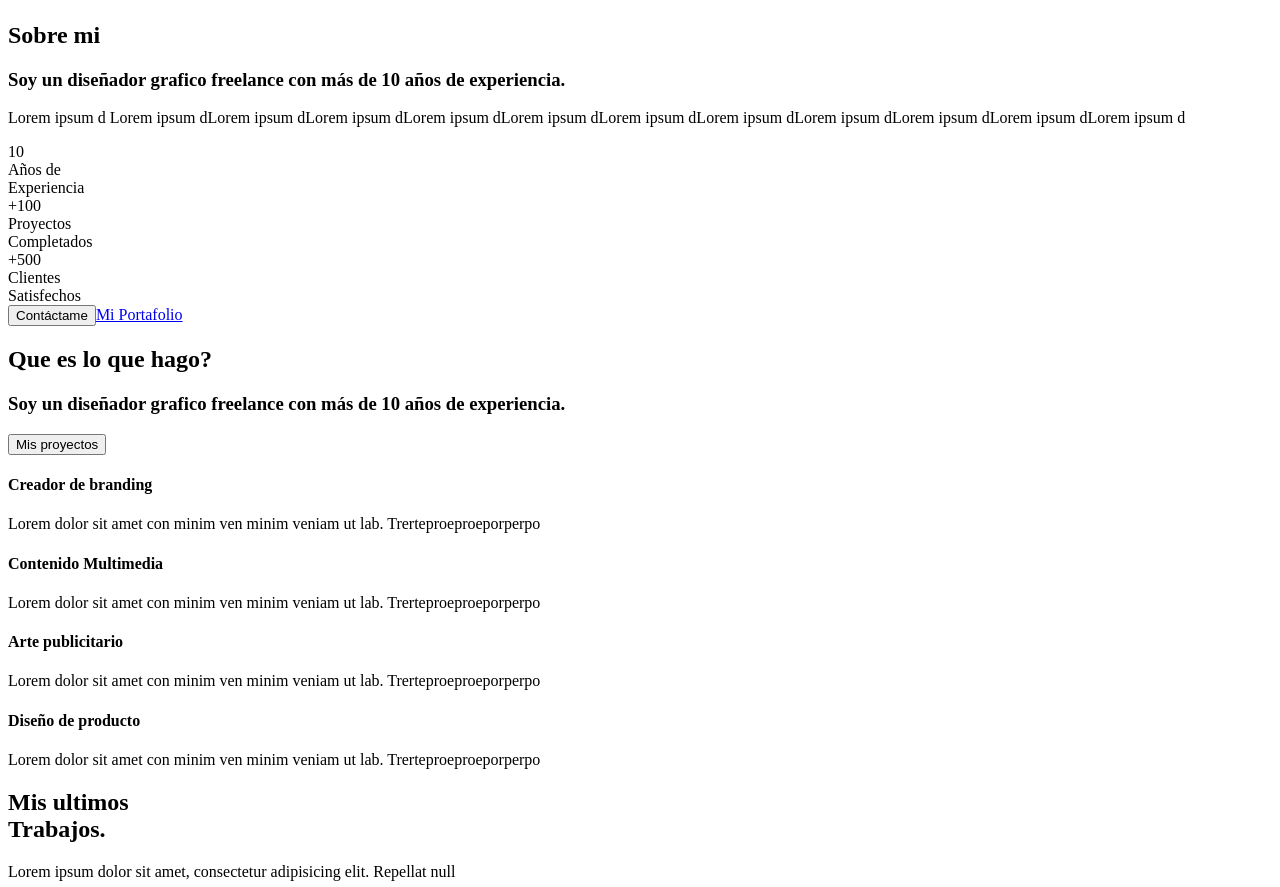
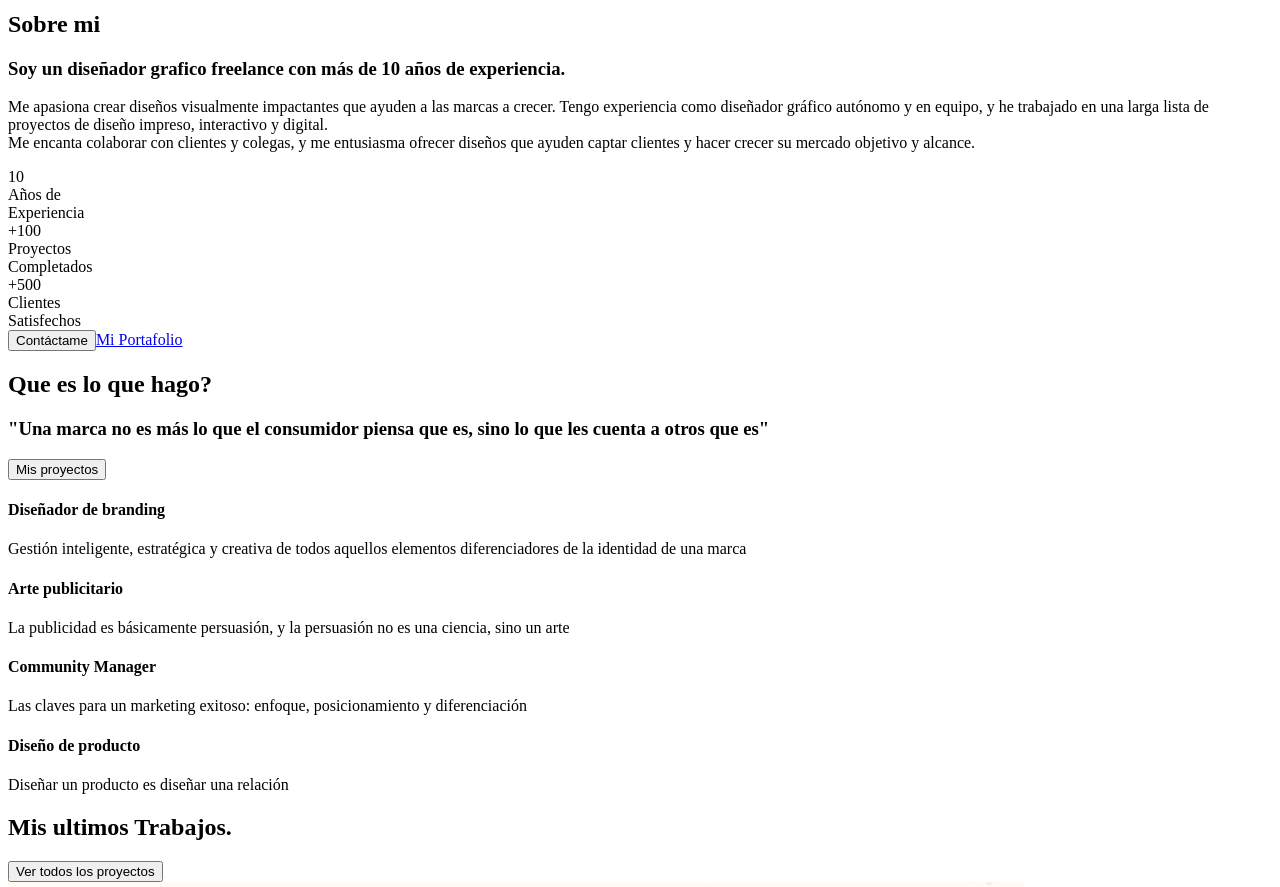
Before and after one commit to wellnahuel/Portfolio-Agoosto-2, a React (Create React App) app: page / in a window 1280 px wide. Shown: the part 1910-2797 px from the top of the page. Built offline with nearby package versions, Linux system fonts and the light colour scheme; the HTML template or start-up script is replaced by a standard one; a web font is replaced by a local one.

Commit message:
some fixes, check the issues with the buttons

```diff
--- a/src/App.js
+++ b/src/App.js
@@ -7,6 +7,7 @@ import About from './components/About';
 import Services from './components/Services';
 import Work from './components/Work';
 import Contact from './components/Contact';
+import Footer from './components/Footer'
 
 const App = () => {
   return (
@@ -18,7 +19,8 @@ const App = () => {
       <Services />
       <Work />
       <Contact />
-                  <div className='h-[400px]'></div>
+      <Footer />
+      <div className='lg:h-[130px]'></div>
     </div>
   );
 };
--- a/src/components/About.js
+++ b/src/components/About.js
@@ -10,7 +10,7 @@ import { motion } from "framer-motion"
 import { fadeIn } from "../variants"
 
 //import image
-import image_about from "../assets/about.png"
+import image_about from "../assets/AGOOSTO.png"
 
 
 
@@ -34,7 +34,9 @@ const About = () => {
           <h2 className='h2 text-accent'>Sobre mi</h2>
           <h3 className='h3 mb-4'>Soy un diseñador grafico freelance con más de 10 años de experiencia.</h3>
           <p className='mb-6'>
-            Lorem ipsum d Lorem ipsum dLorem ipsum dLorem ipsum dLorem ipsum dLorem ipsum dLorem ipsum dLorem ipsum dLorem ipsum dLorem ipsum dLorem ipsum dLorem ipsum d
+            Me apasiona crear diseños visualmente impactantes que ayuden a las marcas a crecer. Tengo experiencia como diseñador gráfico autónomo y en equipo, y he trabajado en una larga lista de proyectos de diseño impreso, interactivo y digital.
+            <br/>
+            Me encanta colaborar con clientes y colegas, y me entusiasma ofrecer diseños que ayuden captar clientes y hacer crecer su mercado objetivo y alcance.
           </p>
           {/* stats */}
           <div className='gap-x-6 lg:flex-row lg:gap-x-10 mb-12'>
--- a/src/components/Contact.js
+++ b/src/components/Contact.js
@@ -10,7 +10,7 @@ const Contact = () => {
   return (
     <div className='py-16 lg:section' id="contact">
       <div className='container mx-auto'>
-        <div className='flex flex-col lg:flex-row lg:mt-[750px]'>
+        <div className='flex flex-col lg:flex-row lg:mt-[1050px]'>
           {/* text */}
           <motion.div variants={fadeIn('rigth', 0.3)} initial='hidden' whileInView={'show'} viewport={{ once: false, amount: 0.3 }} className='flex-1 flex justify-start items-center'>
             <div >
--- /dev/null
+++ b/src/components/Footer.js
@@ -0,0 +1,16 @@
+import React from 'react';
+//import icon
+import { BsSuitHeart } from 'react-icons/bs'
+import { SlSocialLinkedin, SlSocialGithub } from 'react-icons/sl'
+
+const Footer = () => {
+    return <div className="flex flex-column justify-center lg:mt-[500px]">
+        Con&ensp;<BsSuitHeart className='mt-1' />&ensp;wellnahuel - 2023
+        <div className=' ml-3 mt-1 flex'>
+            <a href="https://www.linkedin.com/in/nahuelcittadino/"><SlSocialLinkedin className='mr-4' /></a>
+            <a href="https://github.com/wellnahuel"><SlSocialGithub /></a>
+        </div>
+    </div>;
+};
+
+export default Footer;
--- a/src/components/Header.js
+++ b/src/components/Header.js
@@ -9,7 +9,6 @@ const Header = () => {
         <a href="#">
           <img src={Logo} alt="" className="w-12"></img>
         </a>
-        <button className="btn btn-sm"> Trabaja conmigo </button>
       </div>
     </div>
   </header>;
--- a/src/components/Services.js
+++ b/src/components/Services.js
@@ -11,32 +11,32 @@ import { fadeIn } from "../variants"
 
 const services = [
   {
-    name: "Creador de branding",
-    description: "Lorem dolor sit amet con minim ven minim veniam ut lab. Trerteproeproeporperpo",
-  },
-  {
-    name: "Contenido Multimedia",
-    description: "Lorem dolor sit amet con minim ven minim veniam ut lab. Trerteproeproeporperpo"
+    name: "Diseñador de branding",
+    description: "Gestión inteligente, estratégica y creativa de todos aquellos elementos diferenciadores de la identidad de una marca",
   },
   {
     name: "Arte publicitario",
-    description: "Lorem dolor sit amet con minim ven minim veniam ut lab. Trerteproeproeporperpo"
+    description: "La publicidad es básicamente persuasión, y la persuasión no es una ciencia, sino un arte"
+  },
+  {
+    name: "Community Manager",
+    description: "Las claves para un marketing exitoso: enfoque, posicionamiento y diferenciación"
   },
   {
     name: "Diseño de producto",
-    description: "Lorem dolor sit amet con minim ven minim veniam ut lab. Trerteproeproeporperpo"
+    description: "Diseñar un producto es diseñar una relación"
   },
 ]
 
 const Services = () => {
   return <section className='section' id="services">
     <div className='container mx-auto'>
-      <div className='flex flex-col lg:flex-row lg:mt-[200px]'>
+      <div className='flex flex-col lg:flex-row mt-[250px] lg:mt-[300px]'>
         {/* text and image */}
         <motion.div variants={fadeIn('right', 0.5)} initial='hidden' whileInView={'show'} viewport={{ once: false, amount: 0.3 }} className='flex-1 lg:bg-services lg:bg-bottom bg-no-repeat mix-blends-lighten mb-12 lg:mb-0'>
           <h2 className='h2 text-accent mb-6'>Que es lo que hago?</h2>
-          <h3 className='h3  max-w-[455px] mb-16'>
-            Soy un diseñador grafico freelance con más de 10 años de experiencia.
+          <h3 className='h3 max-w-[455px] text-[18px] mb-16'>
+            "Una marca no es más lo que el consumidor piensa que es, sino lo que les cuenta a otros que es"
           </h3>
           <button className='btn btn-sm'>Mis proyectos</button>
         </motion.div>
--- a/src/components/Work.js
+++ b/src/components/Work.js
@@ -13,17 +13,17 @@ const Work = () => {
   return (
     <section className='section' id="work">
       <div className='container mx-auto'>
-        <div className='flex flex-col gap-x-10 lg:flex-row lg:mt-[550px]'>
+        <div className='flex flex-col gap-x-10 lg:flex-row lg:mt-[750px]'>
           <motion.div variants={fadeIn('rigth', 0.3)} initial='hidden' whileInView={'show'} viewport={{ once: false, amount: 0.3 }} className='flex-1 flex flex-col gap-y-12 mb-10 lg:mb-10'> {/* Titulo + descripcion + boton + 1er card */}
             {/* text */}
             <div>
               <h2 className='h2 leading-tight text-accent'>
-                Mis ultimos <br />
-                Trabajos.
+                Mis ultimos Trabajos. <br />
+                {/* Trabajos. */}
               </h2>
-              <p className='max-w-sm mb-16'>
+              {/*  <p className='max-w-sm mb-16'>
                 Lorem ipsum dolor sit amet, consectetur adipisicing elit. Repellat null
-              </p>
+              </p> */}
               <button className='btn btn-sm'>Ver todos los proyectos</button>
             </div>
             {/* card */}
@@ -34,11 +34,11 @@ const Work = () => {
               <img className="group-hover:scale-125 transition-all duration-500" src={Img1} alt="" />
               {/* pretitle */}
               <div className='absolute -bottom-full left-12 group-hover:bottom-24 transition-all duration-500 z-50'>
-                <span className='text-gradient'>Algun pretitulo </span>
+                <span className='text-gradient'>You have to try it</span>
               </div>
               {/* title */}
               <div className='absolute -bottom-full left-12 group-hover:bottom-14 transition-all duration-700 z-50'>
-                <span className='text-3xl text-white'>Titulo del proyecto</span>
+                <span className='text-3xl text-white'>Carta Las Gringas</span>
               </div>
             </div>
           </motion.div>
@@ -51,12 +51,12 @@ const Work = () => {
               <img className="group-hover:scale-125 transition-all duration-500" src={Img2} alt="" />
               {/* pretitle */}
               <div className='absolute -bottom-full left-12 group-hover:bottom-24 transition-all duration-500 z-50'>
-                <span className='text-gradient'>Algun pretitulo
+                <span className='text-gradient'>Gin Frutos Rojos
                 </span>
               </div>
               {/* title */}
               <div className='absolute -bottom-full left-12 group-hover:bottom-14 transition-all duration-700 z-50'>
-                <span className='text-3xl text-white'>Titulo del proyecto</span>
+                <span className='text-3xl text-white'>Boticario</span>
               </div>
               {/* image */}
             </div>
@@ -67,20 +67,19 @@ const Work = () => {
               <img className="group-hover:scale-125 transition-all duration-500" src={Img3} alt="" />
               {/* pretitle */}
               <div className='absolute -bottom-full left-12 group-hover:bottom-24 transition-all duration-500 z-50'>
-                <span className='text-gradient'>Algun pretitulo
-                </span>
+                <span className='text-gradient'>Packaging</span>
               </div>
               {/* title */}
               <div className='absolute -bottom-full left-12 group-hover:bottom-14 transition-all duration-700 z-50'>
-                <span className='text-3xl text-white'>Titulo del proyecto</span>
+                <span className='text-xl lg:text-3xl text-white'>Cerveza Sandia Summer</span>
               </div>
               {/* image */}
             </div>
           </motion.div>
         </div>
       </div>
-    </section>)
-    ;
+    </section>
+  );
 };
 
 export default Work;
--- a/tailwind.config.js
+++ b/tailwind.config.js
@@ -26,6 +26,7 @@ module.exports = {
         site: "url('./assets/site-bg.jpg')",
         about: "url('./assets/about.png')",
         services: "url('./assets/services.png')",
+
       },
     },
   },
```
Also changed, not shown: src/components/Banner.js (+5 -5 lines), src/assets/AGOOSTO.png (added).
